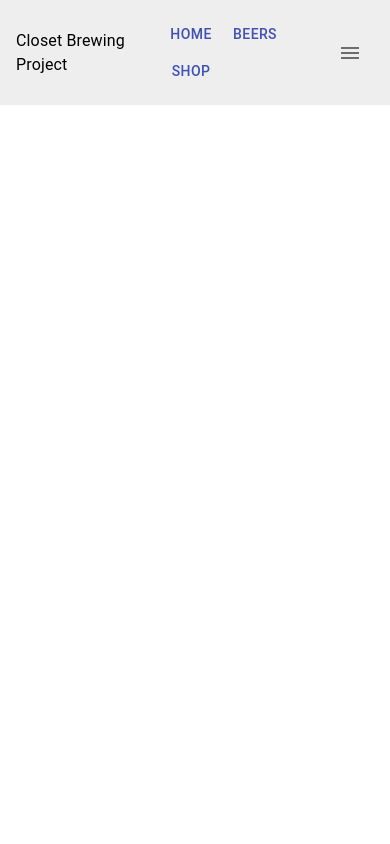
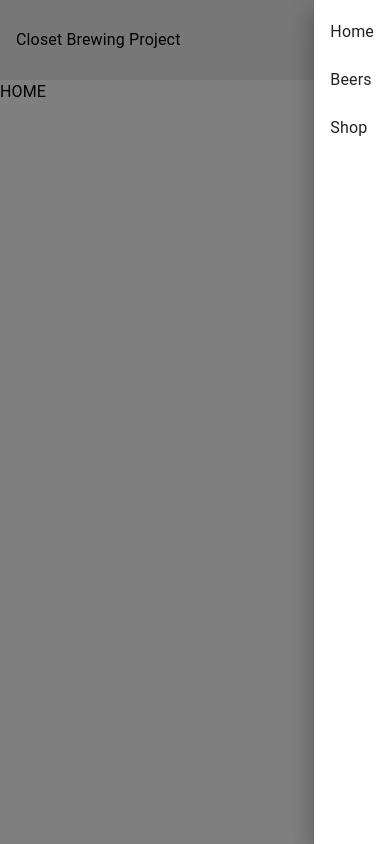
Before and after one commit to lucystevens/brewery-ui, a React (Create React App) app: page / in a window 390 px wide. Both pictures are taken after a click on the button 350 px from the left and 52 px from the top of the page. Built offline with nearby package versions, Linux system fonts and the light colour scheme.

Commit message:
Add responsive navigation bar

```diff
--- a/package.json
+++ b/package.json
@@ -14,6 +14,7 @@
     "@types/react-dom": "^17.0.1",
     "react": "^17.0.1",
     "react-dom": "^17.0.1",
+    "react-router-dom": "^5.2.0",
     "react-scripts": "4.0.3",
     "typescript": "^4.2.3",
     "web-vitals": "^1.1.0"
@@ -50,6 +51,7 @@
     "@storybook/addon-links": "^6.1.21",
     "@storybook/node-logger": "^6.1.21",
     "@storybook/preset-create-react-app": "^3.1.6",
-    "@storybook/react": "^6.1.21"
+    "@storybook/react": "^6.1.21",
+    "@types/react-router-dom": "^5.1.7"
   }
 }
--- a/src/components/App/App.tsx
+++ b/src/components/App/App.tsx
@@ -1,17 +1,37 @@
-import logo from './logo.svg';
-import './App.less';
+import './App.css';
 import React from 'react';
 import NavigationBar from '../NavigationBar/NavigationBar';
+import {
+  BrowserRouter as Router,
+  Switch,
+  Route
+} from "react-router-dom";
+import { Typography } from '@material-ui/core';
 
 function App() {
   return (
-<NavigationBar
-    title={"Closet Brewing Project"}
-    options={[
-        {text: "Home", onClick: o=>console.log(o)},
-        {text: "Beers", onClick: o=>console.log(o)},
-        {text: "Shop", onClick: o=>console.log(o)}
-    ]}> </NavigationBar>
+    <Router>
+      <NavigationBar
+        title={"Closet Brewing Project"}
+        options={[
+            {text: "Home", link: "/"},
+            {text: "Beers", link: "/beers"},
+            {text: "Shop", link: "/shop"}
+        ]}>
+      </NavigationBar>
+
+        <Switch>
+          <Route path="/beers">
+            <Typography>{"BEERS"}</Typography>
+          </Route>
+          <Route path="/shop">
+            <Typography>{"SHOP"}</Typography>
+          </Route>
+          <Route path="/">
+            <Typography>{"HOME"}</Typography>
+          </Route>
+        </Switch>
+    </Router>
   );
 }
 
--- /dev/null
+++ b/src/components/NavigationBar/NavigationBar.css
@@ -0,0 +1,15 @@
+@media only screen and (max-width: 600px) {
+  .full-menu {
+    display: none!important;
+  }
+  .small-menu {
+    display: flex!important;
+  }
+}
+
+.full-menu {
+  display: flex;
+}
+.small-menu {
+  display: none;
+}
--- a/src/components/NavigationBar/NavigationBar.tsx
+++ b/src/components/NavigationBar/NavigationBar.tsx
@@ -1,40 +1,71 @@
-import React from 'react'
-import { Box, Button, IconButton, Typography } from "@material-ui/core"
+import React, { useState } from 'react'
+import { Box, Button, Drawer, IconButton, List, ListItem, ListItemText, Typography } from "@material-ui/core"
 import MenuIcon from '@material-ui/icons/Menu';
+import { useHistory } from "react-router-dom";
+import './NavigationBar.css';
 
 
 interface NavigationBarProps {
-    title: String
+    title: string
     options: NavigationOption[]
 }
 
 export interface NavigationOption {
-    text: String
-    link?: String
+    text: string
+    link?: string
     onClick?: (option: NavigationOption) => void
 }
 
 const NavigationBar: React.FC<NavigationBarProps> = ({title, options}) => {
 
+  const [menuOpen, setMenuOpen] = useState(false);
+  let history = useHistory()
+
     const handleOnClick = (option: NavigationOption) => {
       if(option.onClick) option.onClick(option)
+      if(option.link) history.push(option.link)
+      setMenuOpen(false)
+    }
+
+    const toggleMenu = () => {
+      setMenuOpen(!menuOpen)
     }
 
     return (
-    <Box display="flex" bgcolor="grey.200" p={2} alignItems="center">
-        <Typography>{title}</Typography>
-        <Box>
+    <Box className="navigation-bar"
+        display="flex"
+        bgcolor="grey.200"
+        p={2}
+        alignItems="center"
+        justifyContent="space-between">
+
+        <Box className={"title"} display="flex">
+          <Typography>{title}</Typography>
+        </Box>
+
+        <Box className="full-menu">
             {options.map(option =>
                 <Button
                     color="primary"
+                    key={option.text}
                     onClick={() => handleOnClick(option)}>{option.text}
                 </Button>
             )}
         </Box>
-        <Box flexGrow={1} textAlign="right">
-          <IconButton>
+
+        <Box className="small-menu" >
+          <IconButton onClick={toggleMenu}>
             <MenuIcon />
           </IconButton>
+          <Drawer anchor={"right"} open={menuOpen} onClose={() => setMenuOpen(false)}>
+            <List>
+              {options.map((option) => (
+                <ListItem button onClick={() => handleOnClick(option)} key={option.text}>
+                  <ListItemText primary={option.text} />
+                </ListItem>
+              ))}
+            </List>
+          </Drawer>
         </Box>
       </Box>
     );
--- a/src/index.tsx
+++ b/src/index.tsx
@@ -14,4 +14,4 @@ ReactDOM.render(
 // If you want to start measuring performance in your app, pass a function
 // to log results (for example: reportWebVitals(console.log))
 // or send to an analytics endpoint. Learn more: https://bit.ly/CRA-vitals
-reportWebVitals(console.log);
+ reportWebVitals(_ => {});
```
Also changed, not shown: src/components/App/App.css (renamed from src/components/App/App.less), 1 other file (tests, documents, lock files or other folders).
